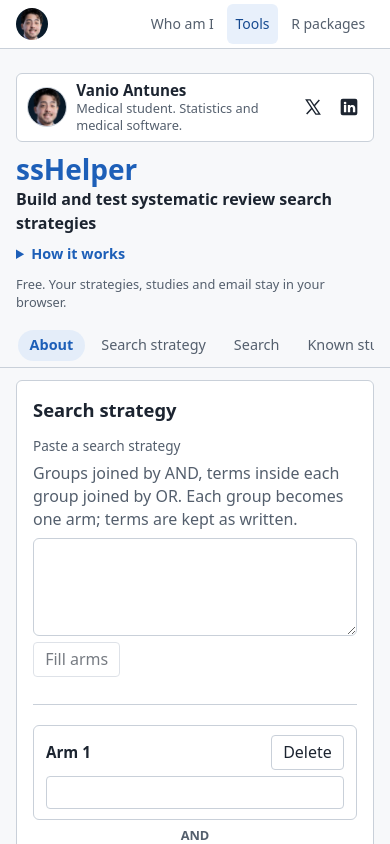
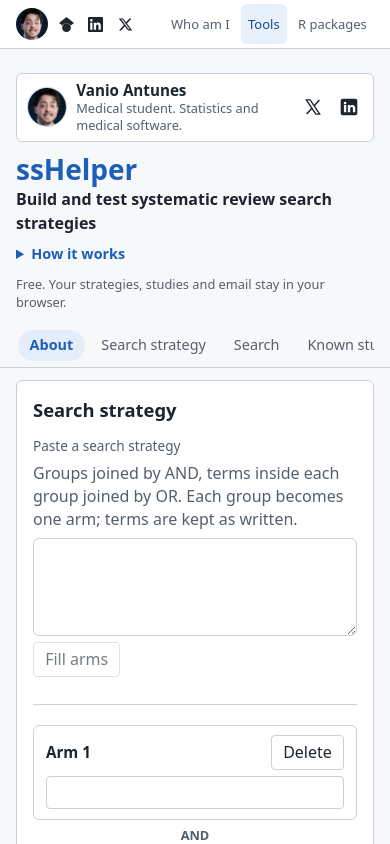
Before and after one commit to vanioljantunes/ssHelper, a React (Vite) app: page / in a window 390 px wide. Shown: the top 844 px of the page. Built offline with nearby package versions, Linux system fonts and the light colour scheme.

Commit message:
feat: Google Scholar, LinkedIn and X in the site bar, after the name

```diff
--- a/src/i18n/en.ts
+++ b/src/i18n/en.ts
@@ -30,6 +30,9 @@
   siteBarAbout: 'Who am I',
   siteBarTools: 'Tools',
   siteBarPackages: 'R packages',
+  siteBarProfiles: 'Profiles',
+  siteBarProfileLink: '{network} (opens in a new tab)',
+  networkScholar: 'Google Scholar',
 
   sectionNavLabel: 'Page sections',
   sectionNavAbout: 'About',
--- a/src/ui/SiteBar.tsx
+++ b/src/ui/SiteBar.tsx
@@ -1,5 +1,5 @@
 import photo from '../assets/vanio-antunes.jpg';
-import { en } from '../i18n/en';
+import { en, t } from '../i18n/en';
 
 const SITE = 'https://vanioantunes.com';
 
@@ -9,15 +9,52 @@
   { label: en.siteBarPackages, href: `${SITE}/packages/`, current: false },
 ];
 
+// Same marks as the vanioantunes.com bar (paths from the site's inline SVGs).
+const PROFILES = [
+  {
+    network: en.networkScholar,
+    href: 'https://scholar.google.com/citations?user=JOZkTg0AAAAJ&hl=en',
+    path: 'M5.242 13.769L0 9.5 12 0l12 9.5-5.242 4.269C17.548 11.249 14.978 9.5 12 9.5c-2.977 0-5.548 1.748-6.758 4.269zM12 10a7 7 0 1 0 0 14 7 7 0 0 0 0-14z',
+  },
+  {
+    network: en.networkLinkedin,
+    href: 'https://www.linkedin.com/in/vanio-antunes/',
+    path: 'M20.447 20.452h-3.554v-5.569c0-1.328-.027-3.037-1.852-3.037-1.853 0-2.136 1.445-2.136 2.939v5.667H9.351V9h3.414v1.561h.046c.477-.9 1.637-1.85 3.37-1.85 3.601 0 4.267 2.370 4.267 5.455v6.286zM5.337 7.433a2.062 2.062 0 0 1-2.063-2.065 2.064 2.064 0 1 1 2.063 2.065zm1.782 13.019H3.555V9h3.564v11.452zM22.225 0H1.771C.792 0 0 .774 0 1.729v20.542C0 23.227.792 24 1.771 24h20.451C23.2 24 24 23.227 24 22.271V1.729C24 .774 23.2 0 22.222 0h.003z',
+  },
+  {
+    network: en.networkX,
+    href: 'https://x.com/VanioAntunes',
+    path: 'M18.244 2.25h3.308l-7.227 8.26 8.502 11.24H16.17l-5.214-6.817L4.99 21.75H1.68l7.73-8.835L1.254 2.25H8.08l4.713 6.231zm-1.161 17.52h1.833L7.084 4.126H5.117z',
+  },
+];
+
 /** The same top bar as every page of vanioantunes.com; ssHelper lives under Tools. */
 export function SiteBar() {
   return (
     <header className="site-bar">
       <div className="site-bar__inner">
-        <a className="site-bar__brand" href={`${SITE}/`}>
-          <img src={photo} width={32} height={32} alt="" />
-          <span className="site-bar__name">{en.siteBarHome}</span>
-        </a>
+        <div className="site-bar__id">
+          <a className="site-bar__brand" href={`${SITE}/`}>
+            <img src={photo} width={32} height={32} alt="" />
+            <span className="site-bar__name">{en.siteBarHome}</span>
+          </a>
+          <ul className="site-bar__social" aria-label={en.siteBarProfiles}>
+            {PROFILES.map(({ network, href, path }) => (
+              <li key={href}>
+                <a
+                  href={href}
+                  target="_blank"
+                  rel="noopener noreferrer"
+                  aria-label={t(en.siteBarProfileLink, { network })}
+                >
+                  <svg viewBox="0 0 24 24" aria-hidden="true" focusable="false">
+                    <path d={path} />
+                  </svg>
+                </a>
+              </li>
+            ))}
+          </ul>
+        </div>
         <nav aria-label={en.siteBarLabel}>
           <ul className="site-bar__links">
             {LINKS.map(({ label, href, current }) => (
--- a/src/ui/app.css
+++ b/src/ui/app.css
@@ -1094,6 +1094,42 @@
   object-fit: cover;
 }
 
+.site-bar__id {
+  display: flex;
+  align-items: center;
+  gap: 0.6rem;
+  min-width: 0;
+}
+
+.site-bar__social {
+  display: flex;
+  gap: 0.1rem;
+  margin: 0;
+  padding: 0;
+  list-style: none;
+}
+
+.site-bar__social a {
+  display: inline-flex;
+  align-items: center;
+  justify-content: center;
+  width: 32px;
+  height: 32px;
+  border-radius: 6px;
+  color: #1c2430;
+}
+
+.site-bar__social a:hover {
+  color: #164a90;
+  background: #e8f0fb;
+}
+
+.site-bar__social svg {
+  width: 17px;
+  height: 17px;
+  fill: currentColor;
+}
+
 .site-bar__links {
   display: flex;
   flex-wrap: wrap;
@@ -1157,7 +1193,41 @@
   }
 
   .site-bar__links a {
-    padding-inline: 0.55rem;
-    font-size: 0.875rem;
+    padding-inline: 0.45rem;
+    font-size: 0.8125rem;
+  }
+
+  .site-bar__id {
+    gap: 0.25rem;
+  }
+
+  .site-bar__social a {
+    width: 28px;
+    height: 28px;
+  }
+
+  .site-bar__social svg {
+    width: 15px;
+    height: 15px;
   }
 }
+
+/* Very narrow phones (under 380px): tighter links so the bar stays on one row. */
+@media (max-width: 379px) {
+  .site-bar__inner {
+    padding-inline: 0.6rem;
+  }
+
+  .site-bar__links {
+    gap: 0;
+  }
+
+  .site-bar__links a {
+    padding-inline: 0.35rem;
+    font-size: 0.75rem;
+  }
+
+  .site-bar__social a {
+    width: 26px;
+  }
+}
```
Also changed, not shown: 1 other file (tests, documents, lock files or other folders).
